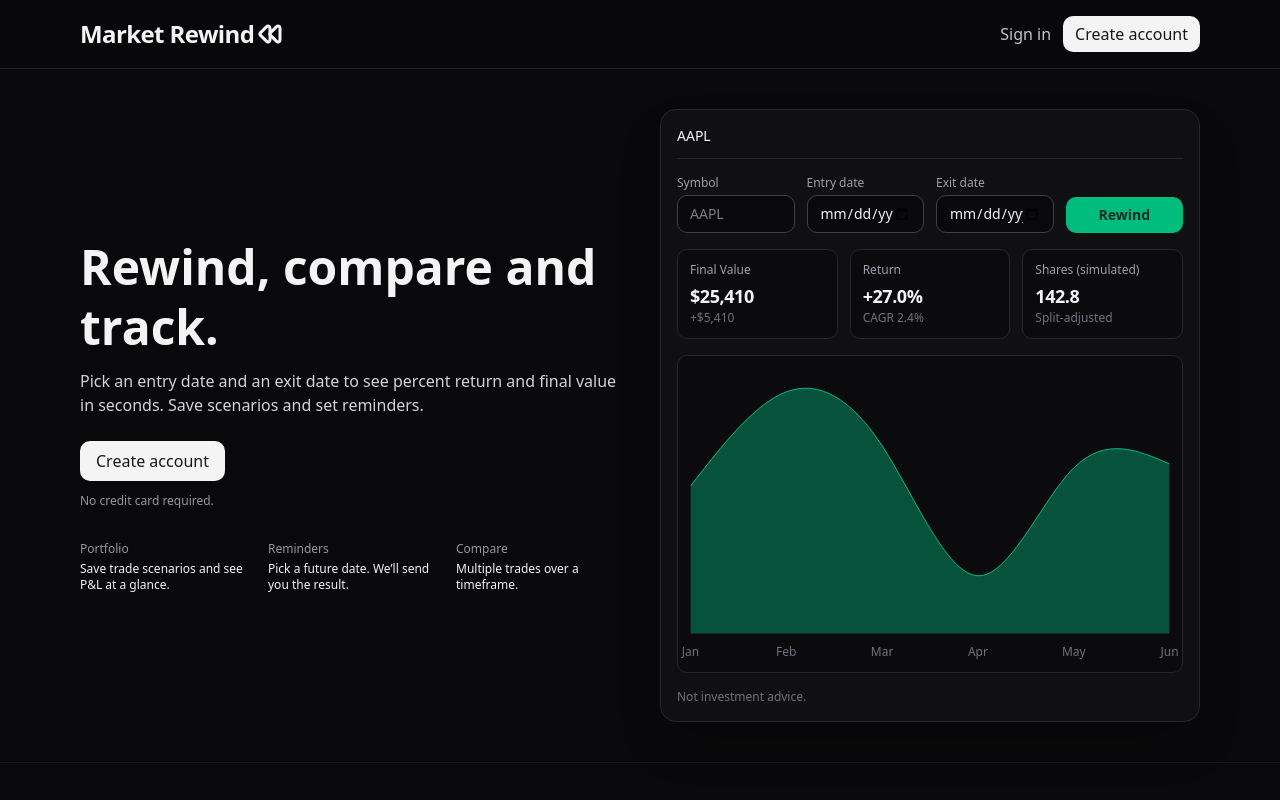
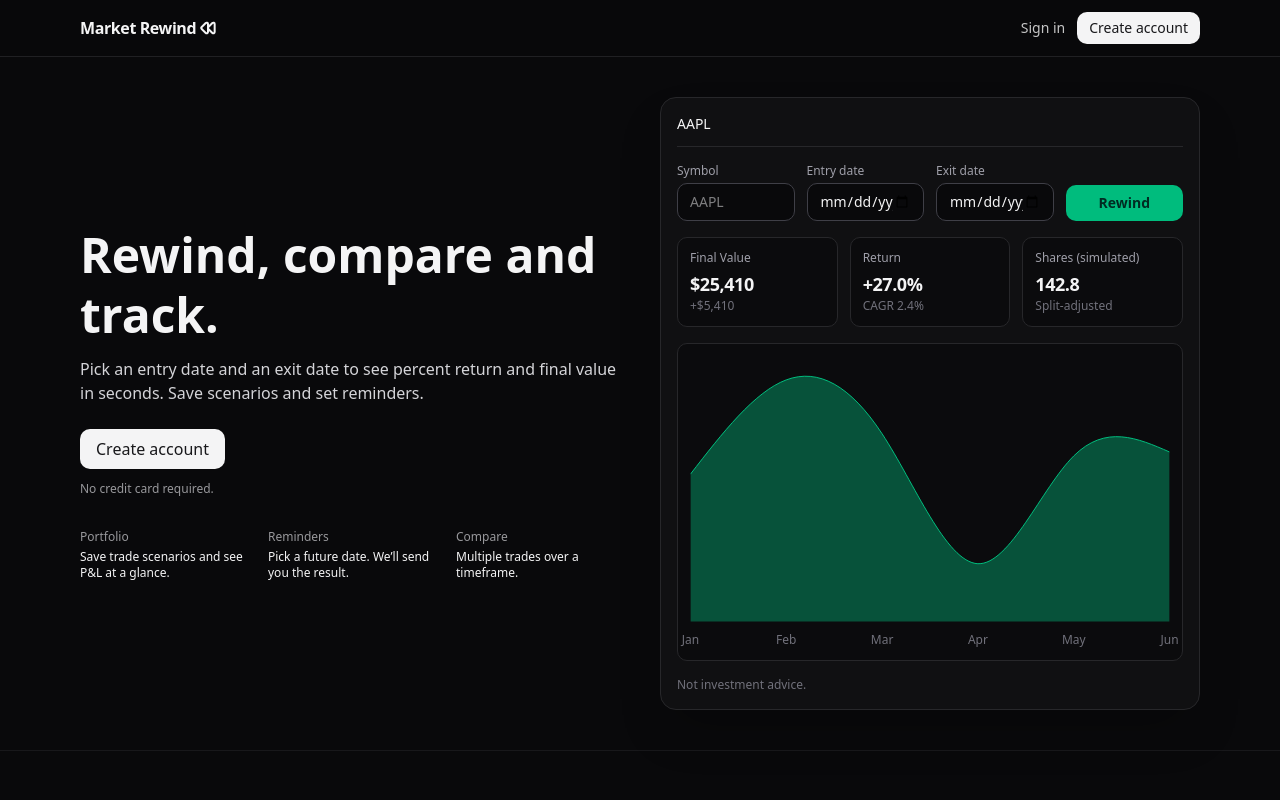
Before and after one commit to farhan-syed/marketrewind, a React (Vite) app: page / in a window 1280 px wide. Shown: the top 800 px of the page. Built offline with nearby package versions, Linux system fonts and the light colour scheme.

Commit message:
partial rollback of className changes

```diff
--- a/src/components/Header.tsx
+++ b/src/components/Header.tsx
@@ -6,12 +6,12 @@ function Header({ }: HeaderProps) {
   return (
 
     <header className="sticky top-0 z-30 border-b border-zinc-800/80 bg-zinc-950/80 backdrop-blur">
-      <div className="mx-auto max-w-6xl px-4 py-4 flex items-center justify-between">
+      <div className="mx-auto max-w-6xl px-4 py-3 flex items-center justify-between">
         <a href="/" className="inline-flex items-center gap-1">
-          <span className="font-semibold tracking-tight text-2xl">
+          <span className="font-semibold tracking-tight">
             Market Rewind
           </span>
-          <RewindIcon size={24} strokeWidth={3} />
+          <RewindIcon size={16} strokeWidth={3} />
         </a>
         <nav className="hidden md:flex items-center gap-6 text-sm text-zinc-300">
           {/* <a className="text-zinc-100 font-medium" href="/rewind">Rewind</a>
@@ -20,8 +20,8 @@ function Header({ }: HeaderProps) {
             <a className="opacity-80 hover:opacity-100" href="/pro">Pro</a> */}
         </nav>
         <div className="flex items-center gap-3">
-          <a href="/signin" className="text-md opacity-80 hover:opacity-100">Sign in</a>
-          <a href="/signup" className="rounded-lg bg-zinc-100 px-3 py-1.5 text-md font-medium text-zinc-900 hover:bg-white">Create account</a>
+          <a href="/signin" className="text-sm opacity-80 hover:opacity-100">Sign in</a>
+          <a href="/signup" className="rounded-lg bg-zinc-100 px-3 py-1.5 text-sm font-medium text-zinc-900 hover:bg-white">Create account</a>
         </div>
       </div>
     </header>
--- a/src/components/RewindTool.tsx
+++ b/src/components/RewindTool.tsx
@@ -31,26 +31,26 @@ function RewindTool({ }: RewindToolProps) {
 
                 {/* Inputs */}
                 <form className="mt-4 grid grid-cols-1 w-full gap-3 md:grid-cols-4">
-                    <label className="flex flex-col gap-1 min-w-0">
+                    <label className="flex flex-col gap-1">
                         <span className="text-xs text-zinc-400">Symbol</span>
                         <input
                             value=""
                             placeholder="AAPL"
-                            className="w-full rounded-lg border border-zinc-700 bg-zinc-950 px-3 py-2 text-sm outline-none focus:border-zinc-500 min-w-0"
+                            className="w-full rounded-lg border border-zinc-700 bg-zinc-950 px-3 py-2 text-sm outline-none focus:border-zinc-500"
                             inputMode="text"
                             autoCapitalize="characters"
                             aria-label="Ticker"
                         />
                     </label>
-                    <label className="flex flex-col gap-1 min-w-0">
+                    <label className="flex flex-col gap-1">
                         <span className="text-xs text-zinc-400">Entry date</span>
                         <input
                             type="date"
-                            className="w-full rounded-lg border border-zinc-700 bg-zinc-950 px-3 py-2 text-sm outline-none focus:border-zinc-500 min-w-0"
+                            className="w-full rounded-lg border border-zinc-700 bg-zinc-950 px-3 py-2 text-sm outline-none focus:border-zinc-500"
                             aria-label="Buy date"
                         />
                     </label>
-                    <label className="flex flex-col gap-1 min-w-0">
+                    <label className="flex flex-col gap-1">
                         <span className="text-xs text-zinc-400">Exit date</span>
                         <input
                             type="date"
@@ -58,7 +58,7 @@ function RewindTool({ }: RewindToolProps) {
                             aria-label="Sell date"
                         />
                     </label>
-                    <div className="flex items-end min-w-0">
+                    <div className="flex items-end">
                         <button
                             type="submit"
                             className="w-full rounded-lg bg-emerald-500 px-3 py-2 text-sm font-semibold text-emerald-950 hover:bg-emerald-400"
```
